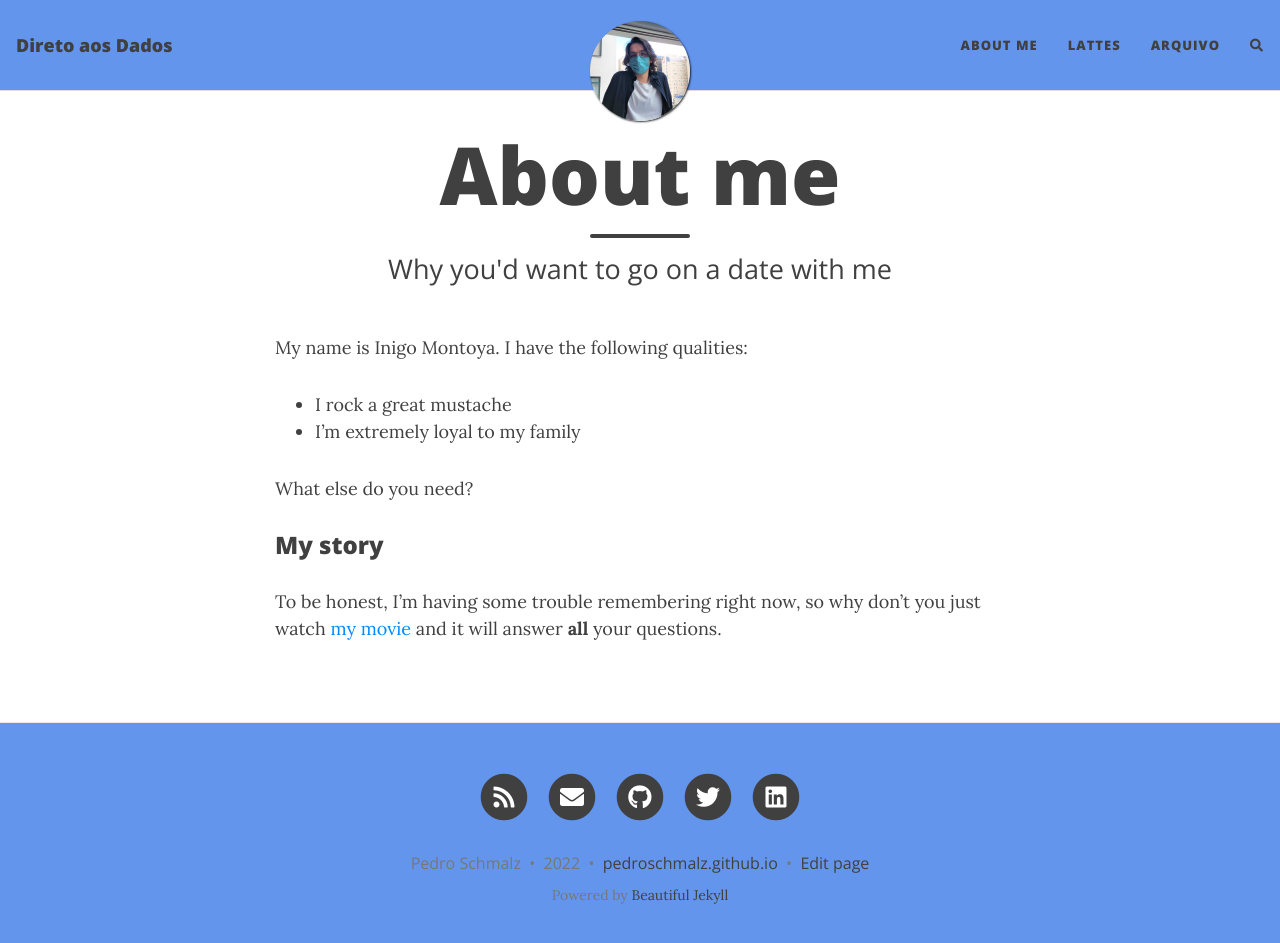
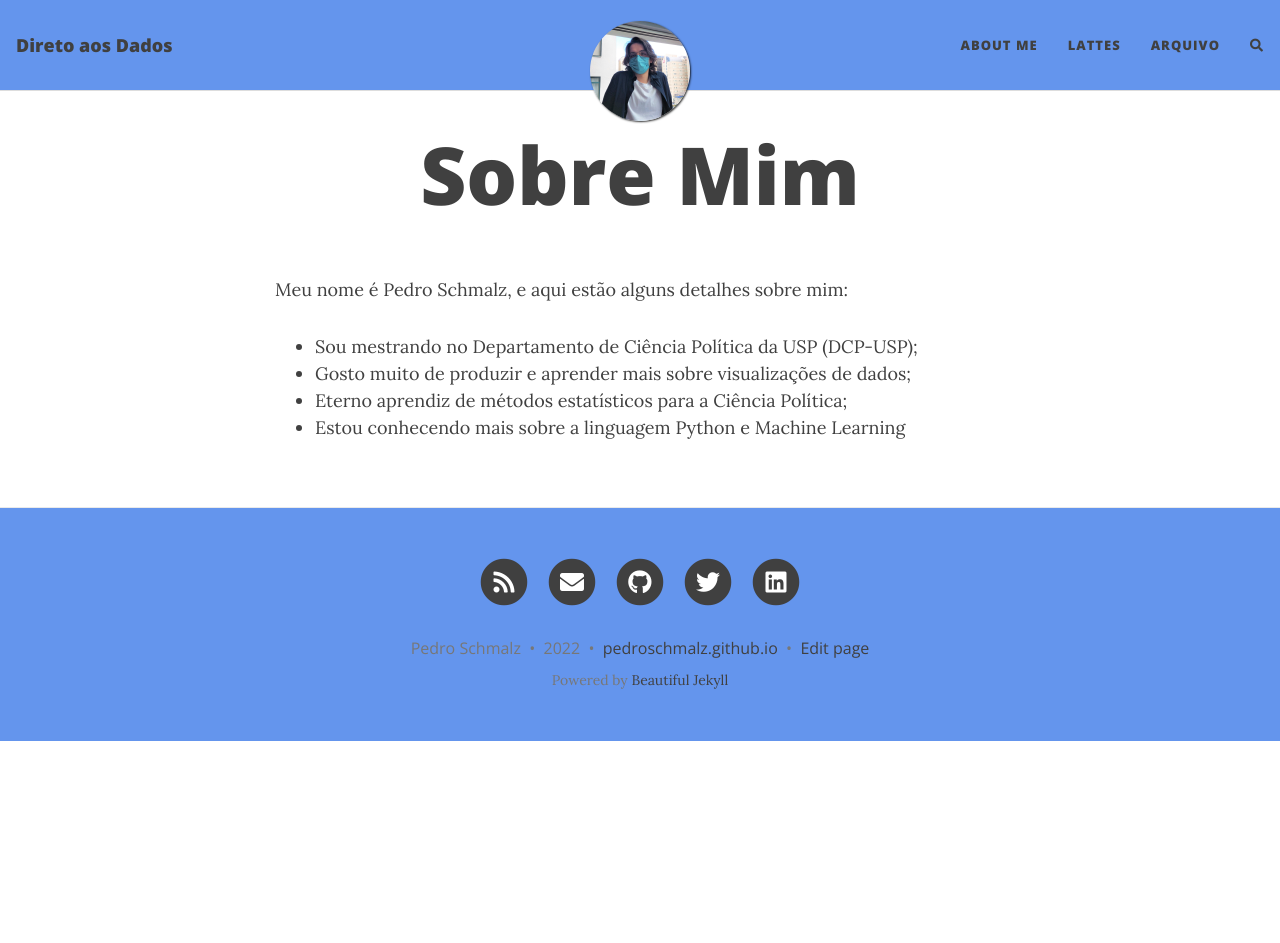
Before and after one commit to PedroSchmalz/pedroschmalz.github.io, a Jekyll site: the page built from aboutme.md, in a window 1280 px wide and 956 px high. Shown: the top 943 px of the window. Built offline with Jekyll 4.4.1, drawn with Linux system fonts in a browser that asks for light colours; nearby versions of some CDN libraries; comment, search, counter and statistics services are not loaded.

Commit message:
Update aboutme.md

```diff
--- a/aboutme.md
+++ b/aboutme.md
@@ -1,16 +1,11 @@
 ---
 layout: page
-title: About me
-subtitle: Why you'd want to go on a date with me
+title: Sobre Mim
 ---
 
-My name is Inigo Montoya. I have the following qualities:
+Meu nome é Pedro Schmalz, e aqui estão alguns detalhes sobre mim:
 
-- I rock a great mustache
-- I'm extremely loyal to my family
-
-What else do you need?
-
-### My story
-
-To be honest, I'm having some trouble remembering right now, so why don't you just watch [my movie](https://en.wikipedia.org/wiki/The_Princess_Bride_%28film%29) and it will answer **all** your questions.
+- Sou mestrando no Departamento de Ciência Política da USP (DCP-USP);
+- Gosto muito de produzir e aprender mais sobre visualizações de dados;
+- Eterno aprendiz de métodos estatísticos para a Ciência Política;
+- Estou conhecendo mais sobre a linguagem Python e Machine Learning
```
